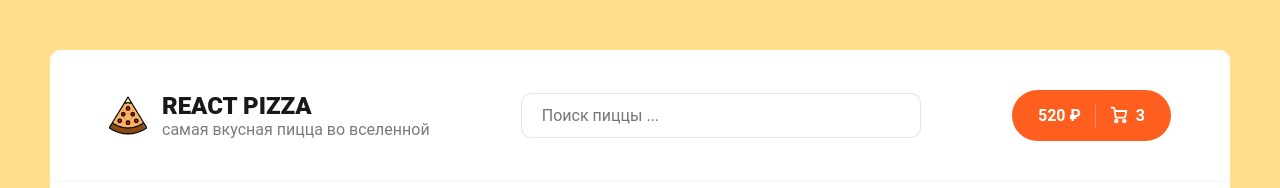
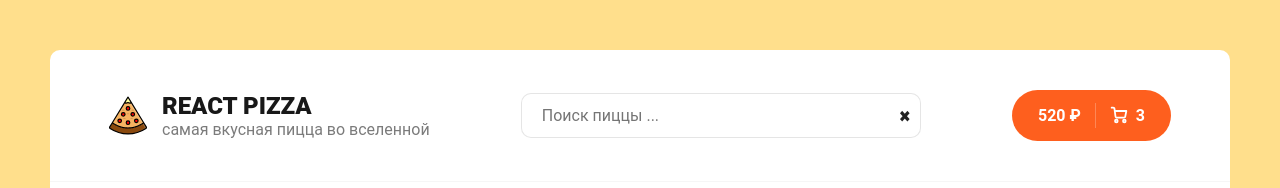
Before and after one commit to webdevdmitriy/site-pizza, a React (Create React App) app: page / in a window 1280 px wide. Shown: the top 188 px of the page. Built offline with nearby package versions, Linux system fonts and the light colour scheme; no server answers.

Commit message:
Поиск оптимизирован с помощью debounce. Пагинация переделана через redux toolkit

```diff
--- a/package.json
+++ b/package.json
@@ -7,6 +7,8 @@
     "@testing-library/jest-dom": "^5.17.0",
     "@testing-library/react": "^13.4.0",
     "@testing-library/user-event": "^13.5.0",
+    "axios": "^1.5.1",
+    "lodash.debounce": "^4.0.8",
     "react": "^18.2.0",
     "react-content-loader": "^6.2.1",
     "react-dom": "^18.2.0",
--- a/src/components/Header.jsx
+++ b/src/components/Header.jsx
@@ -24,23 +24,23 @@ export default function Header() {
               <path
                 d="M6.33333 16.3333C7.06971 16.3333 7.66667 15.7364 7.66667 15C7.66667 14.2636 7.06971 13.6667 6.33333 13.6667C5.59695 13.6667 5 14.2636 5 15C5 15.7364 5.59695 16.3333 6.33333 16.3333Z"
                 stroke="white"
-                stroke-width="1.8"
-                stroke-linecap="round"
-                stroke-linejoin="round"
+                strokeWidth="1.8"
+                strokeLinecap="round"
+                strokeLinejoin="round"
               />
               <path
                 d="M14.3333 16.3333C15.0697 16.3333 15.6667 15.7364 15.6667 15C15.6667 14.2636 15.0697 13.6667 14.3333 13.6667C13.597 13.6667 13 14.2636 13 15C13 15.7364 13.597 16.3333 14.3333 16.3333Z"
                 stroke="white"
-                stroke-width="1.8"
-                stroke-linecap="round"
-                stroke-linejoin="round"
+                strokeWidth="1.8"
+                strokeLinecap="round"
+                strokeLinejoin="round"
               />
               <path
                 d="M4.78002 4.99999H16.3334L15.2134 10.5933C15.1524 10.9003 14.9854 11.176 14.7417 11.3722C14.4979 11.5684 14.1929 11.6727 13.88 11.6667H6.83335C6.50781 11.6694 6.1925 11.553 5.94689 11.3393C5.70128 11.1256 5.54233 10.8295 5.50002 10.5067L4.48669 2.82666C4.44466 2.50615 4.28764 2.21182 4.04482 1.99844C3.80201 1.78505 3.48994 1.66715 3.16669 1.66666H1.66669"
                 stroke="white"
-                stroke-width="1.8"
-                stroke-linecap="round"
-                stroke-linejoin="round"
+                strokeWidth="1.8"
+                strokeLinecap="round"
+                strokeLinejoin="round"
               />
             </svg>
             <span>3</span>
--- a/src/components/Pagination/index.jsx
+++ b/src/components/Pagination/index.jsx
@@ -3,16 +3,16 @@ import ReactPaginate from 'react-paginate'
 
 import styles from './Pagination.module.scss'
 
-const Pagination = ({ currentPage, onChangePage }) => {
+const Pagination = ({ value, onChangePage }) => {
   return (
     <ReactPaginate
       className={styles.root}
       breakLabel="..."
       nextLabel=">"
       onPageChange={e => onChangePage(e.selected + 1)}
-      pageRangeDisplayed={5}
+      pageRangeDisplayed={4}
       pageCount={3}
-      forcePage={currentPage - 1}
+      forcePage={value - 1}
       previousLabel="<"
     />
   )
--- a/src/components/Search/Search.module.scss
+++ b/src/components/Search/Search.module.scss
@@ -1,4 +1,6 @@
 .root {
+  position: relative;
+  input {
     border: 1px solid rgba(0, 0, 0, 0.1);
     padding: 12px 20px;
     width: 400px;
@@ -9,3 +11,10 @@
       border: 1px solid rgba(0, 0, 0, 0.2);
     }
   }
+  .close {
+    position: absolute;
+    top: 50%;
+    right: 10px;
+    transform: translateY(-50%);
+  }
+}
--- a/src/components/Search/index.jsx
+++ b/src/components/Search/index.jsx
@@ -1,15 +1,46 @@
-import { useContext, useState } from 'react'
-import styles from './Search.module.scss'
+import { useCallback, useContext, useEffect, useRef, useState } from 'react'
+
+import debounce from 'lodash.debounce'
+
 import { SearchContext } from '../../App'
 
+import styles from './Search.module.scss'
 const Search = () => {
-  const { searchValue, setSearchValue } = useContext(SearchContext)
+  const [value, setValue] = useState('')
 
-  function handlerSearchValue(e) {
-    setSearchValue(e.target.value)
+  const { setSearchValue } = useContext(SearchContext)
+  const searchRef = useRef(null)
+
+  const updateSearchValue = useCallback(
+    debounce(str => {
+      setSearchValue(str)
+    }, 250),
+    []
+  )
+
+  const onChangeInput = e => {
+    setValue(e.target.value)
+    updateSearchValue(e.target.value)
   }
 
-  return <input className={styles.root} value={searchValue} onChange={e => handlerSearchValue(e)} placeholder="Поиск пиццы ..." />
+  const onClickClear = e => {
+    setSearchValue(e)
+    searchRef.current.focus()
+  }
+
+  useEffect(() => {}, [])
+
+  return (
+    <div className={styles.root}>
+      {!value && (
+        <span className={styles.close} onClick={() => onClickClear()}>
+          &#10006;
+        </span>
+      )}
+
+      <input ref={searchRef} value={value} onChange={e => onChangeInput(e)} placeholder="Поиск пиццы ..." />
+    </div>
+  )
 }
 
 export default Search
--- a/src/pages/Home.jsx
+++ b/src/pages/Home.jsx
@@ -1,4 +1,6 @@
-import { useEffect, useState } from 'react'
+import axios from 'axios'
+
+import { useContext, useEffect, useState } from 'react'
 import Categories from '../components/Categories'
 import Sort from '../components/Sort'
 import PizzaBlock from '../components/PizzaBlock'
@@ -7,38 +9,41 @@ import Pagination from '../components/Pagination'
 import { SearchContext } from '../App'
 import { useDispatch, useSelector } from 'react-redux'
 
-import { setCategoryId } from '../redux/slices/filterSlice'
+import { setCategoryId, setCurrentPage } from '../redux/slices/filterSlice'
 
 const Home = () => {
   const dispatch = useDispatch()
 
   const categoryId = useSelector(state => state.filterSlice.categoryId)
   const sortType = useSelector(state => state.filterSlice.sort.sortProperty)
+  const currentPage = useSelector(state => state.filterSlice.currentPage)
 
   const [items, setItems] = useState([])
   const [isLoaded, setIsLoaded] = useState(false)
-
-  const [currentPage, setCurrentPage] = useState(1)
-  // const [sortType, setSortType] = useState({ name: 'популярности', sortProperty: 'rating' })
 
   const onChangeCategory = id => {
     dispatch(setCategoryId(id))
   }
 
-  const searchValue = ''
+  const onChangePage = number => {
+    dispatch(setCurrentPage(number))
+  }
+
+  const { searchValue } = useContext(SearchContext)
 
   const search = searchValue ? `&search=${searchValue}` : ''
 
   useEffect(() => {
     setIsLoaded(false)
-    fetch(
-      `https://63480c73db76843976b90f11.mockapi.io/items?page=${currentPage}&limit=4&${
-        categoryId > 0 ? `category=${categoryId}` : ''
-      }&sortBy=${sortType}&order=desc${search}`
-    )
-      .then(res => res.json())
-      .then(arr => {
-        setItems(arr)
+
+    axios
+      .get(
+        `https://63480c73db76843976b90f11.mockapi.io/items?page=${currentPage}&limit=4&${
+          categoryId > 0 ? `category=${categoryId}` : ''
+        }&sortBy=${sortType}&order=desc${search}`
+      )
+      .then(res => {
+        setItems(res.data)
         setIsLoaded(true)
       })
   }, [categoryId, sortType, search, currentPage])
@@ -57,7 +62,7 @@ const Home = () => {
             ))
           : new Array(12).fill(1).map(_ => <Skeleton />)}
       </div>
-      <Pagination currentPage={currentPage} onChangePage={number => setCurrentPage(number)} />
+      <Pagination value={currentPage} onChangePage={onChangePage} />
     </>
   )
 }
--- a/src/redux/slices/filterSlice.js
+++ b/src/redux/slices/filterSlice.js
@@ -2,6 +2,7 @@ import { createSlice } from '@reduxjs/toolkit'
 
 const initialState = {
   categoryId: 0,
+  currentPage: 1,
   sort: {
     name: 'популярности',
     sortProperty: 'rating',
@@ -18,9 +19,12 @@ export const filterSlice = createSlice({
     setSort(state, action) {
       state.sort = action.payload
     },
+    setCurrentPage(state, action) {
+      state.currentPage = action.payload
+    },
   },
 })
 
-export const { setCategoryId, setSort } = filterSlice.actions
+export const { setCategoryId, setSort, setCurrentPage } = filterSlice.actions
 
 export default filterSlice.reducer
```
Also changed, not shown: 2 other files (tests, documents, lock files or other folders). Lines whose indentation alone changed are shown as unchanged.
